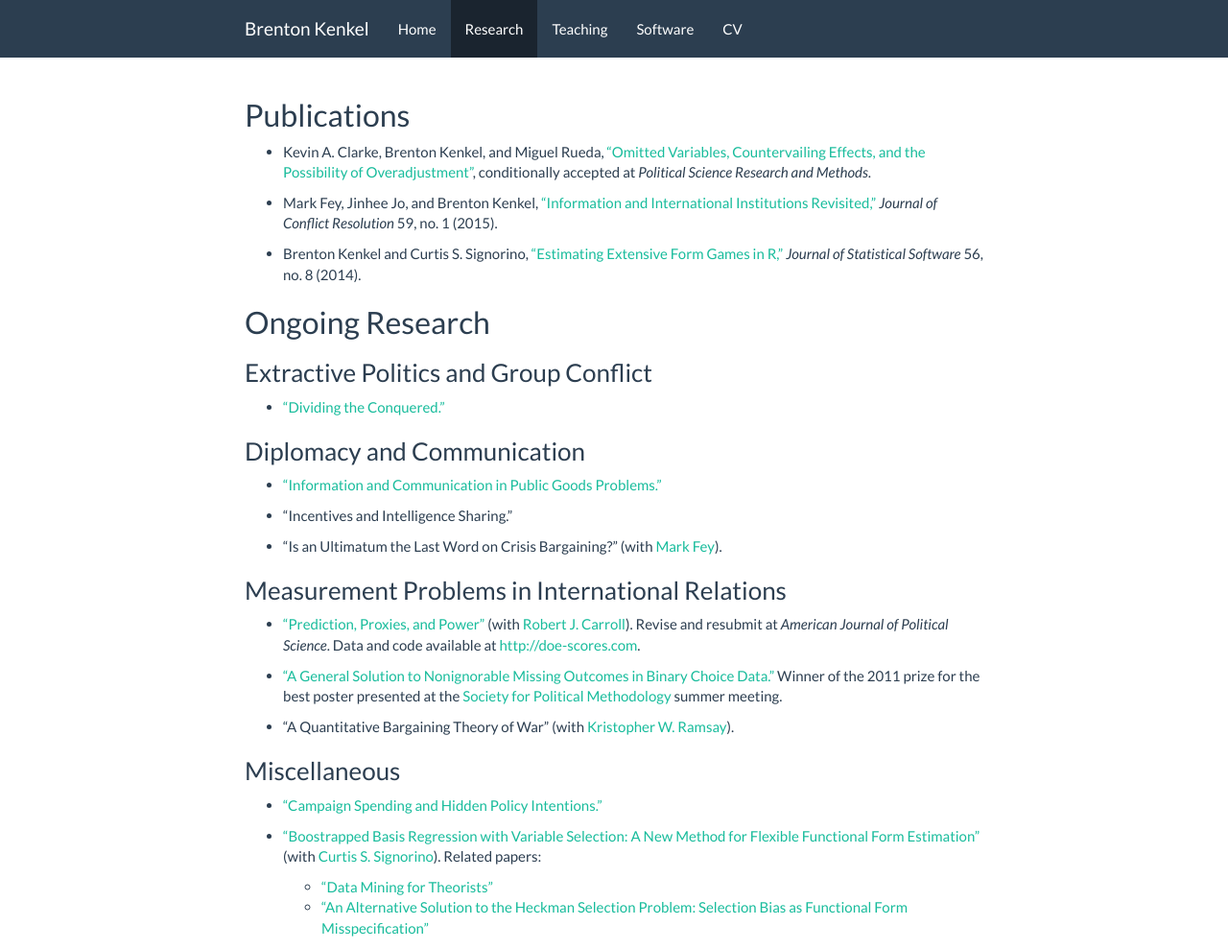
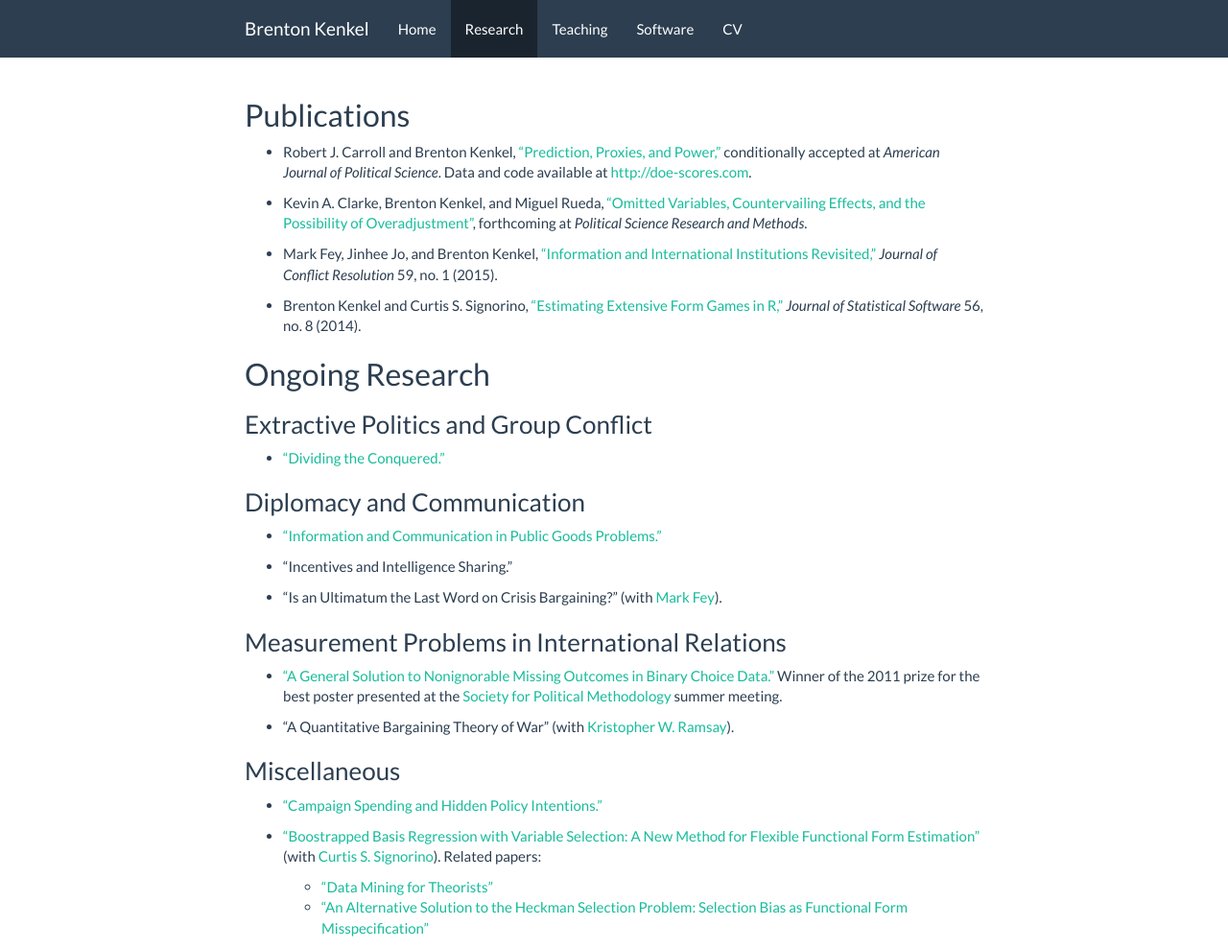
Before and after one commit to brentonk/old-website, a Jekyll site: the page built from research.md, in a window 1280 px wide. Shown: the whole page at 96% size. Built offline with Jekyll 4.4.1, drawn with Linux system fonts in a browser that asks for light colours; nearby versions of some CDN libraries; some of the changed lines change nothing that is shown.

Commit message:
Update research page

```diff
--- a/research.md
+++ b/research.md
@@ -8,7 +8,9 @@ description: >-
 
 # Publications
 
-* Kevin A. Clarke, Brenton Kenkel, and Miguel Rueda, ["Omitted Variables, Countervailing Effects, and the Possibility of Overadjustment"](https://www.rochester.edu/college/psc/clarke/MissProp.pdf), conditionally accepted at *Political Science Research and Methods*.
+* Robert J. Carroll and Brenton Kenkel, ["Prediction, Proxies, and Power,"](data/doe.pdf) conditionally accepted at *American Journal of Political Science*.  Data and code available at <http://doe-scores.com>.
+
+* Kevin A. Clarke, Brenton Kenkel, and Miguel Rueda, ["Omitted Variables, Countervailing Effects, and the Possibility of Overadjustment"](https://www.rochester.edu/college/psc/clarke/MissProp.pdf), forthcoming at *Political Science Research and Methods*.
 
 * Mark Fey, Jinhee Jo, and Brenton Kenkel, ["Information and International Institutions Revisited,"](http://dx.doi.org/10.1177/0022002713503285) *Journal of Conflict Resolution* 59, no. 1 (2015).
 
@@ -33,8 +35,6 @@ description: >-
 
 ## Measurement Problems in International Relations
 
-* ["Prediction, Proxies, and Power"](data/doe.pdf) (with [Robert J. Carroll](http://www.robertjcarroll.com)).  Revise and resubmit at *American Journal of Political Science*.  Data and code available at <http://doe-scores.com>.
-
 * ["A General Solution to Nonignorable Missing Outcomes in Binary Choice Data."](data/idlogit.pdf)  Winner of the 2011 prize for the best poster presented at the [Society for Political Methodology](http://polmeth.wustl.edu) summer meeting.
 
 * "A Quantitative Bargaining Theory of War" (with [Kristopher W. Ramsay](http://scholar.princeton.edu/kramsay/home)).
```
